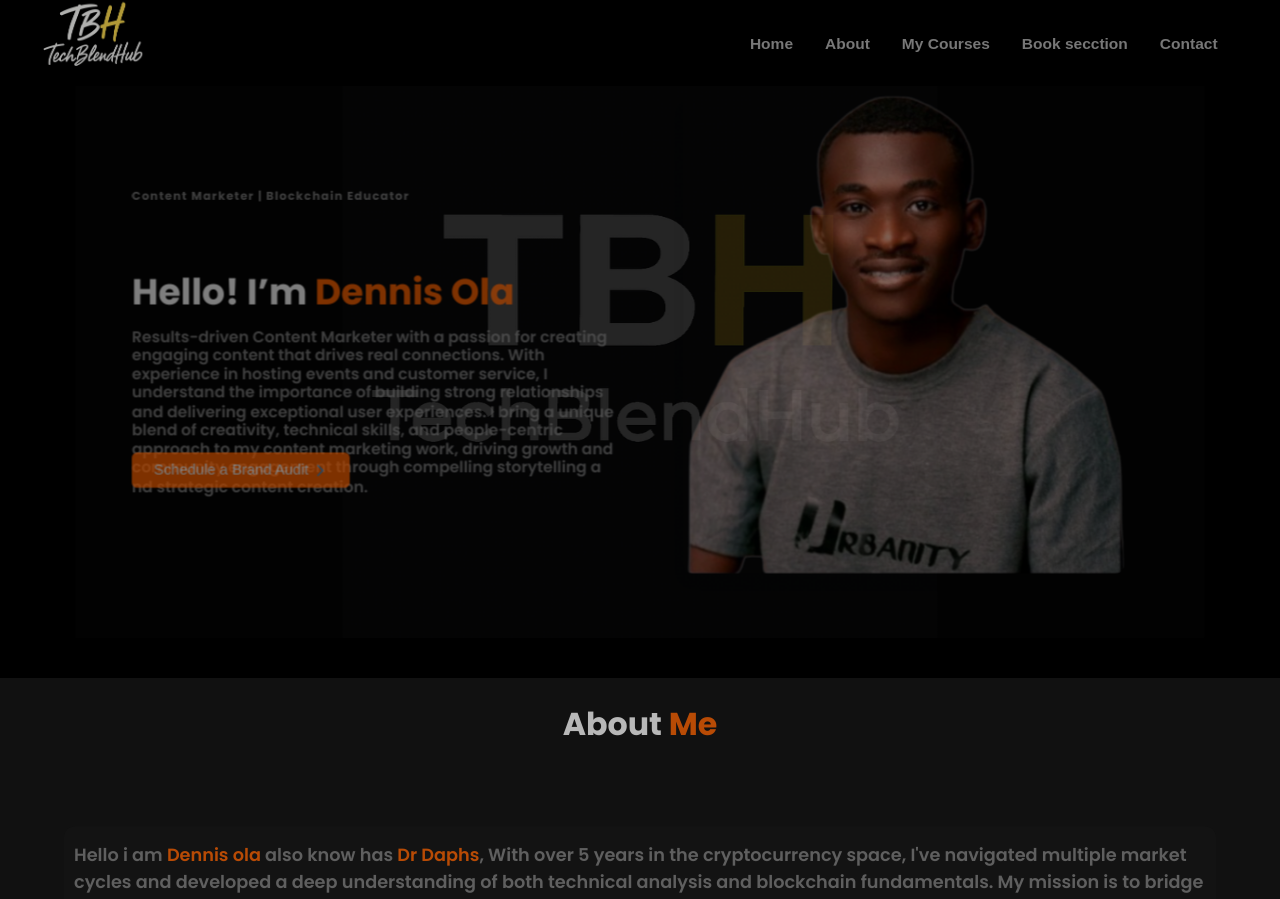
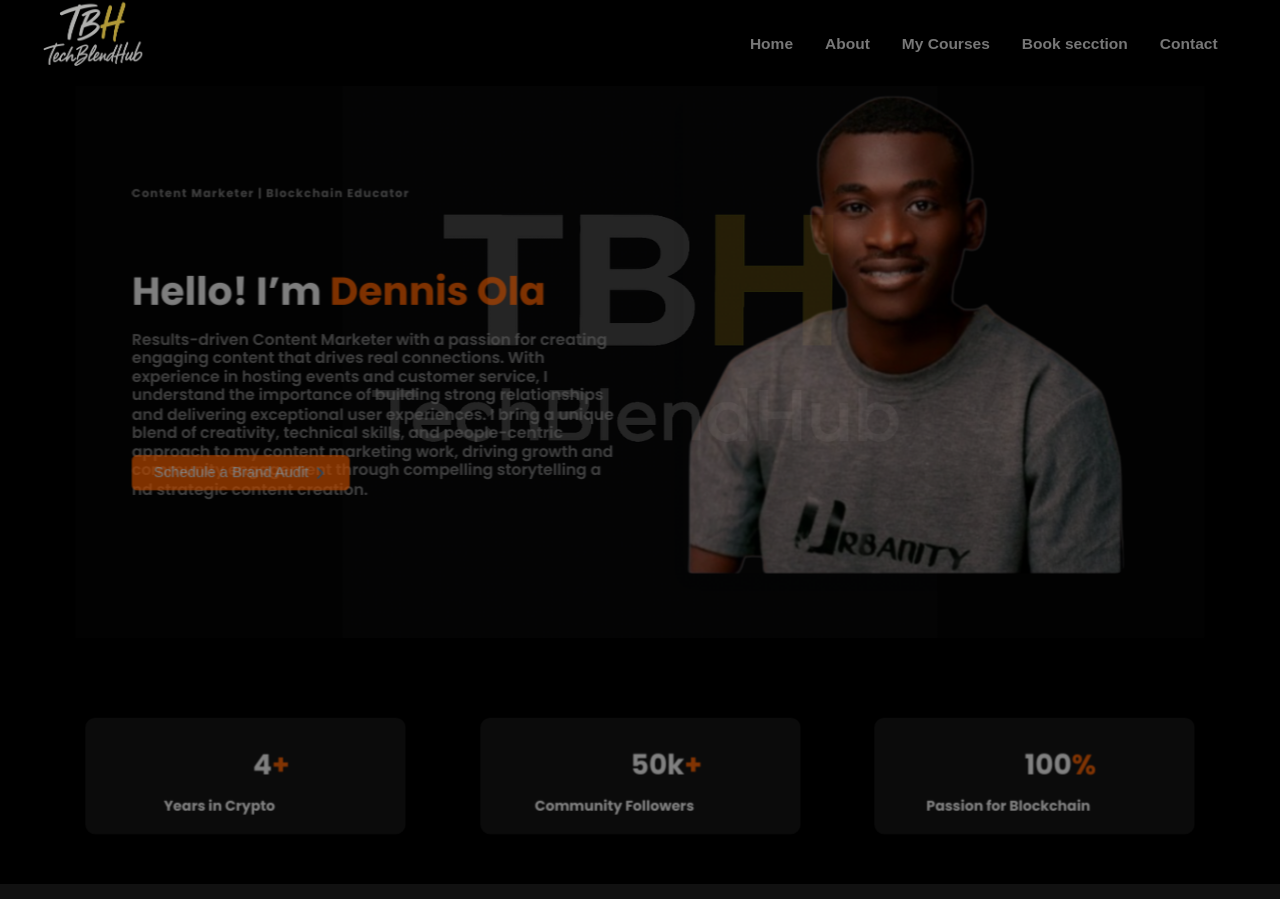
Before and after one commit to Ejay3402/techblendhub, a React (Vite) app: page / in a window 1280 px wide. Shown: the top 899 px of the page. Built offline with nearby package versions, Linux system fonts and the light colour scheme.

Commit message:
98% done

```diff
--- a/src/components/AreaOfSec.jsx
+++ b/src/components/AreaOfSec.jsx
@@ -9,17 +9,17 @@ const AreaOfSec = () => {
         {
             title : `Blockchain Technology`,
             content : `Deep understanding of how blockchain systems work and how to implement them effectively`,
-            icon: <FaCubes className='ixo' size={40} strokeWidth={2} fill="#FFD400"/>,
+            icon: <FaCubes data-aos="fade-down" className='ixo' size={40} strokeWidth={2} fill="#FFD400"/>,
         },
         {
             title : `Decentralized Finance Educator`,
             content : `Teaching what decentralized finance is, how it works, and why it matters in the future of money.`,
-            icon: <GraduationCap className='ixo' size={40} strokeWidth={2} color="#FFD400"/>,
+            icon: <GraduationCap data-aos="fade-down" className='ixo' size={40} strokeWidth={2} color="#FFD400"/>,
         },
         {
             title : `Content Creator`,
             content : `creating engaging, valuable, and creative material across different platforms to inform, entertain, or inspire an audience.`,
-            icon: <Video className='ixo' size={40} strokeWidth={2} color="#FFD400"/>,
+            icon: <Video data-aos="fade-down" className='ixo' size={40} strokeWidth={2} color="#FFD400"/>,
         },
     ]
 
@@ -32,7 +32,7 @@ const AreaOfSec = () => {
             {areas.map( ({title, content, icon}) => (
                 <div className="area-box" data-aos="fade-up"key={Math.random()}>
                     {icon}
-                    <h3>{title}</h3>
+                    <h3  data-aos="fade-right">{title}</h3>
                     <p>{content}</p>
                 </div>
             ))}
--- a/src/components/Companys.jsx
+++ b/src/components/Companys.jsx
@@ -14,7 +14,7 @@ const Companys = () => {
     const logos = [stonfi, rocketverse, superteamng, boundless];
 
   return (
-    <div className='com-logo' data-aos="zoom-in">
+    <div className='com-logo'>
 
         <h2  data-aos="fade-up">As <span>Featured</span> On</h2>
 
--- /dev/null
+++ b/src/components/Rates.jsx
@@ -0,0 +1,32 @@
+import React from 'react'
+import './../styles/rate.scss'
+//import { Plus } from 'react-icons/fa;'
+
+const Rates = () => {
+  return (
+        <div className="r">
+
+                <div className='rate'>
+
+        <div className="rate-box"  data-aos="zoom-in">
+            <h3 data-aos="fade-left">4<span>+</span></h3>
+            <h4 data-aos="fade-right">Years in Crypto</h4>
+        </div>
+
+        <div className="rate-box" data-aos="zoom-in">
+            <h3 data-aos="fade-left">50k<span>+</span></h3>
+            <h4 data-aos="fade-right">Community Followers</h4>
+        </div>
+
+        <div className="rate-box" data-aos="zoom-in">
+            <h3 data-aos="fade-left">100<span>%</span></h3>
+            <h4 data-aos="fade-right">Passion for Blockchain</h4>
+        </div>
+
+    </div>
+
+        </div>
+  )
+}
+
+export default Rates
--- a/src/components/Techblendhub.jsx
+++ b/src/components/Techblendhub.jsx
@@ -15,6 +15,7 @@ import './../styles/reset.scss';
 import AreaOfSec from "./AreaOfSec";
 import Vision from "./Vision ";
 import Companys from "./Companys";
+import Rates from "./Rates";
 
 
 const Techblendhub = () => {
@@ -31,6 +32,7 @@ const Techblendhub = () => {
     <>
       <Navbar />
       <Hero />
+      <Rates />
       <About />
       <Vision />
       <AreaOfSec />
--- a/src/styles/hero.scss
+++ b/src/styles/hero.scss
@@ -9,11 +9,11 @@
     align-items: center;
     padding:  5.5rem 4rem 2rem;
     gap: 3rem;
+    background-attachment: fixed;
     background-image: linear-gradient(to top, rgba(5, 5 ,5, 0.8),rgba(5, 5 ,5, 0.8)), url('../logo/tbhlogo3.png');
     background-position: center;
     background-repeat: no-repeat;
     background-size: contain;
-    background-attachment: fixed;
 
     @media (max-width: 798px) {
       padding:  4.7rem 1rem;
@@ -38,7 +38,7 @@
         }
         .h1 {
             margin: 8px auto;
-            font-size: clamp(1.85rem, 1.613rem + 1.189vw, 3.01rem);
+            font-size: clamp(1.61rem, 1.224rem + 1.937vw, 3.5rem);
             font-weight: 700;
 
         }
--- /dev/null
+++ b/src/styles/rate.scss
@@ -0,0 +1,32 @@
+@use 'mixin.scss' as m;
+
+.r {
+    width: 100%;
+    align-items: center;
+    text-align: center;
+
+
+            padding: 2rem 4rem;
+    @media (max-width: 798px) {
+      padding:  1.2rem 1rem;
+    }
+
+    .rate {
+    width: 100%;
+    display: grid;
+    gap: 2rem;
+    grid-template-columns: repeat(auto-fit, minmax(280px, 1fr));
+
+    .rate-box {
+        padding: 20px;
+        border-radius: 11px;
+        background: #111;
+        margin-bottom: 10px;
+
+        h3 {
+            @include m.h2;
+            margin: 10px auto;
+        }
+    }
+}
+}
```
